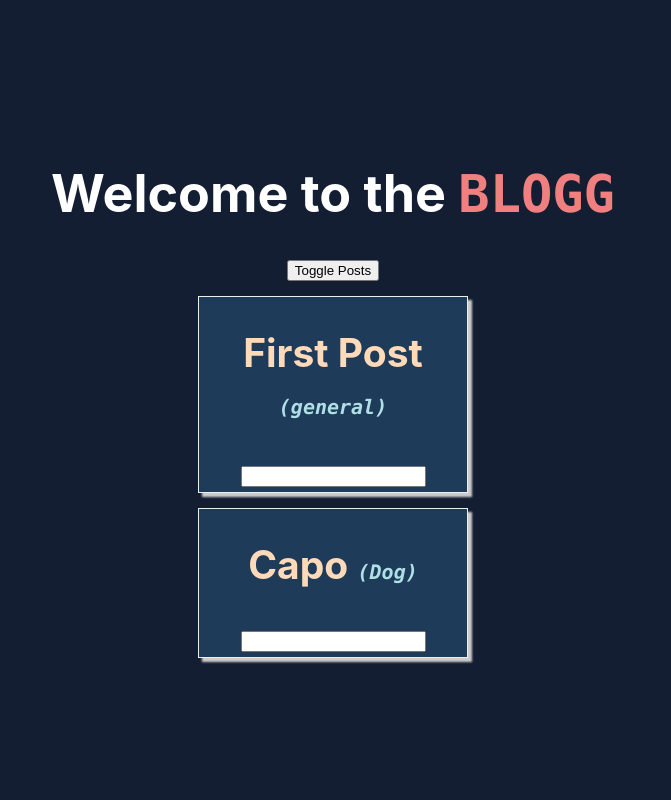
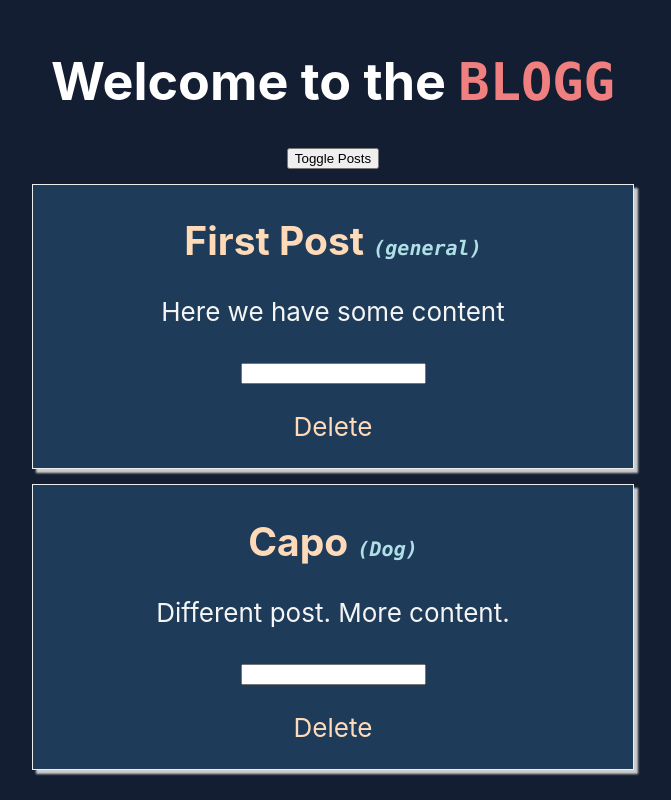
Before and after one commit to philjdelong/the-blogg, a React (Create React App) app: page / in a window 1280 px wide. Both pictures are taken after a click on the button "Toggle Posts". Shown: the whole page, without its empty margins (307-978 px from the left). Built offline with nearby package versions, Linux system fonts and the light colour scheme.

Commit message:
Add delete button for posts

```diff
--- a/src/Post/Post.css
+++ b/src/Post/Post.css
@@ -1,8 +1,10 @@
-.Post {
+.post {
     color: peachpuff;
+    width: 600px;
     background-color: rgb(30, 60, 90);
     border: 1px solid #eee;
-    margin: 5%;
+    margin: 15px;
+    align-content: center;
     box-shadow: 4px 4px 2px #ccc;
 }
 
@@ -17,5 +19,5 @@
 }
 
 .input {
-    margin: 2%
+    margin: 1px
 }
--- a/src/Post/Post.js
+++ b/src/Post/Post.js
@@ -2,10 +2,11 @@ import './Post.css'
 
 const Post = (props) => {
     return(
-        <div className="Post" >
-            <h2 onClick={props.click}>{props.title} <code className="tag">({props.tag})</code></h2>
-            <p className="text">{props.children}</p>
-            <input className="input" onChange={props.changer}></input>
+        <div className="post" >
+            <h2>{props.title} <code className="tag">({props.tag})</code></h2>
+            <p className="text">{props.body}</p>
+            <input className="input" onChange={props.updateBody}/>
+            <p onClick={props.deletePost}>Delete</p>
         </div>
     )
 };
```
